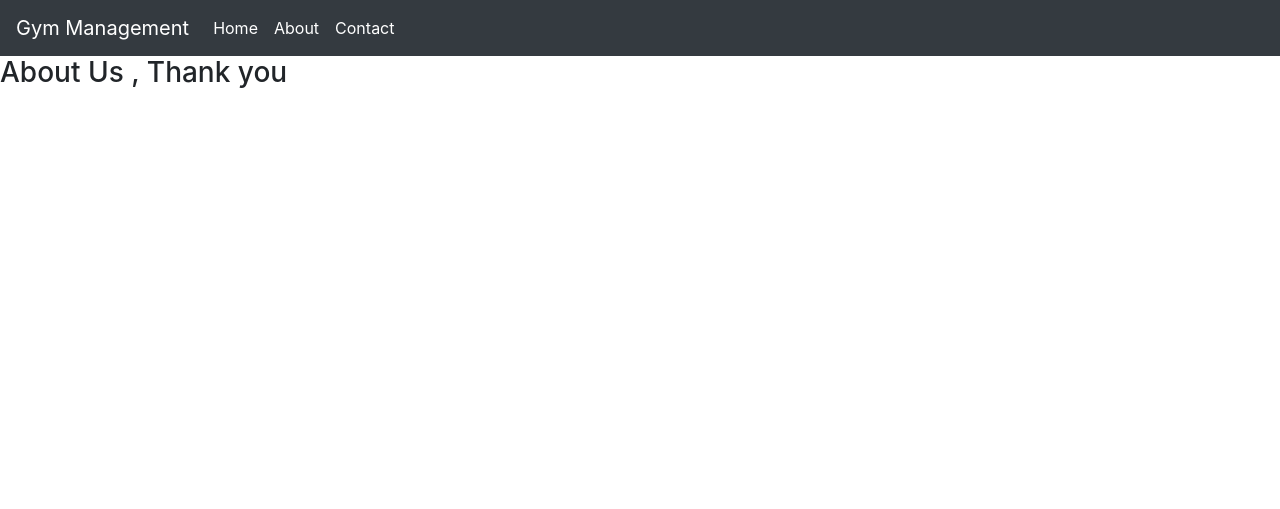
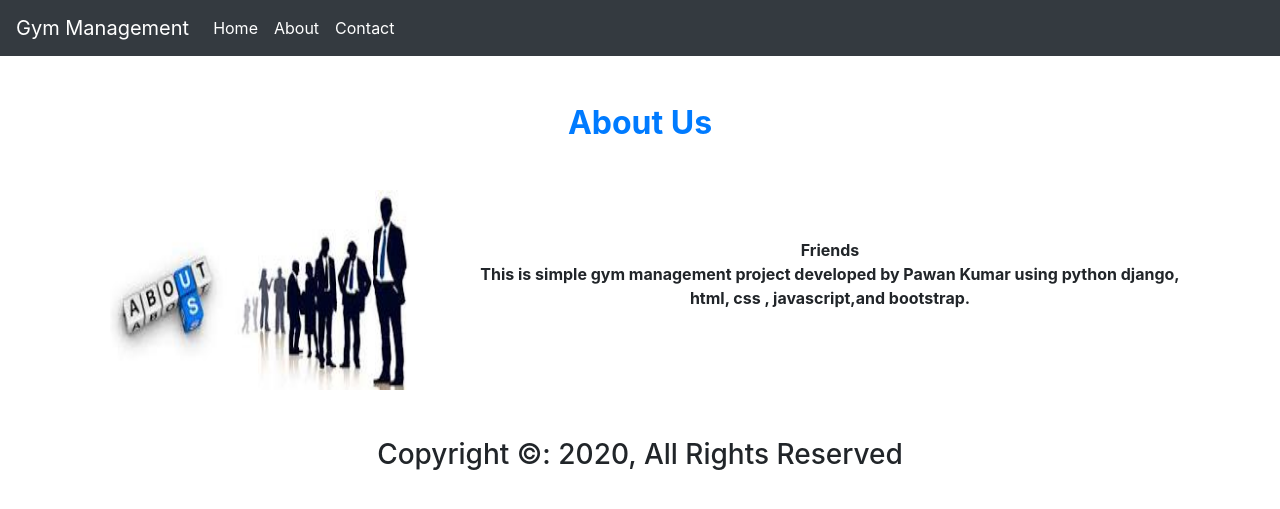
Before and after one commit to Pawan243/Django-Gym-Management, a Django app: template GMS/gym/templates/about.html in a window 1280 px wide. Shown: the top 509 px of the page. Run offline with Django 3.2, Linux system fonts and the light colour scheme; the template is opened without the code that fills it, so the values that code supplies are empty; some libraries are stand-ins or nearby versions.

Commit message:
modified about.html

```diff
--- a/GMS/gym/templates/about.html
+++ b/GMS/gym/templates/about.html
@@ -1,4 +1,19 @@
 {% extends 'navigation.html' %}
+{% load static %}
 {% block body %}
-<h3>About Us , Thank you</h3>
+<div class="container">
+    <h2 class="text-center text-primary font-weight-bold mt-5">About Us</h2>
+    <div class="row mt-5">
+        <div class="col-sm-4 text-center">
+            <img src="{% static 'images/about-us.jpg' %}" width="300" height="200" class="img-responsive" alt="">
+        </div>
+        <div class="col-sm-8 text-center  mt-5">
+            <b> Friends<br>
+            This is simple gym management project developed by Pawan Kumar using python django, html, css , javascript,and bootstrap.</b>
+        </div>
+    </div>
+</div>
+<footer class="text-center mt-5">
+    <h3>Copyright &copy: 2020, All Rights Reserved</h3>
+</footer>
 {% endblock%}
```
